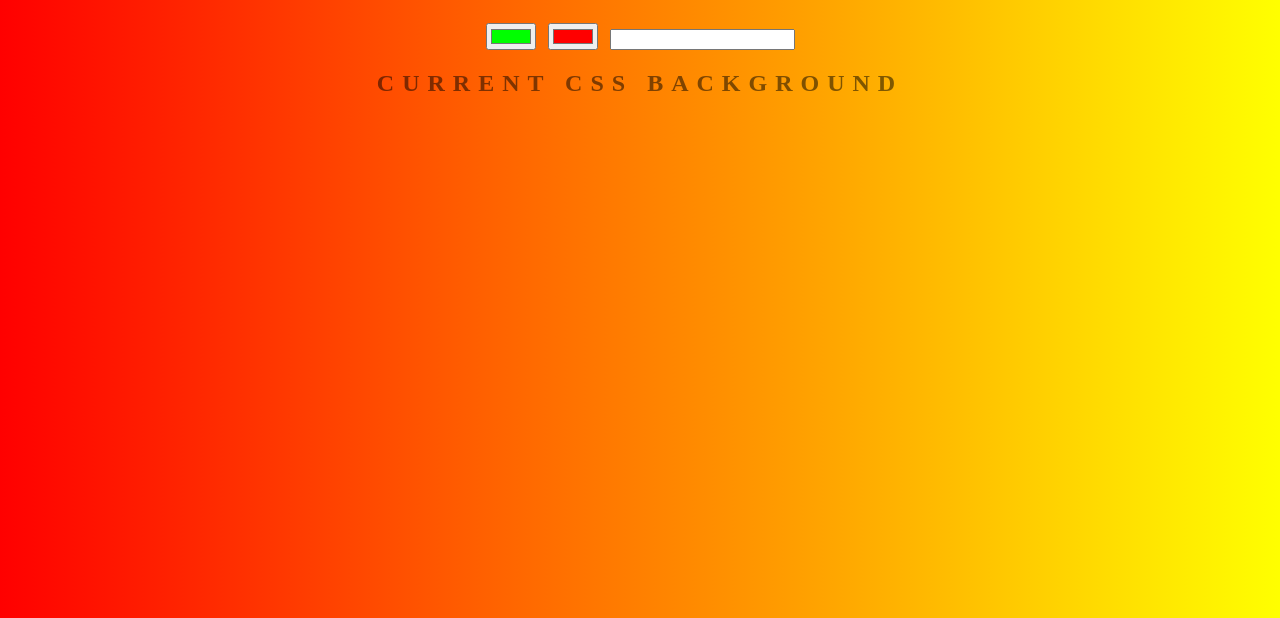
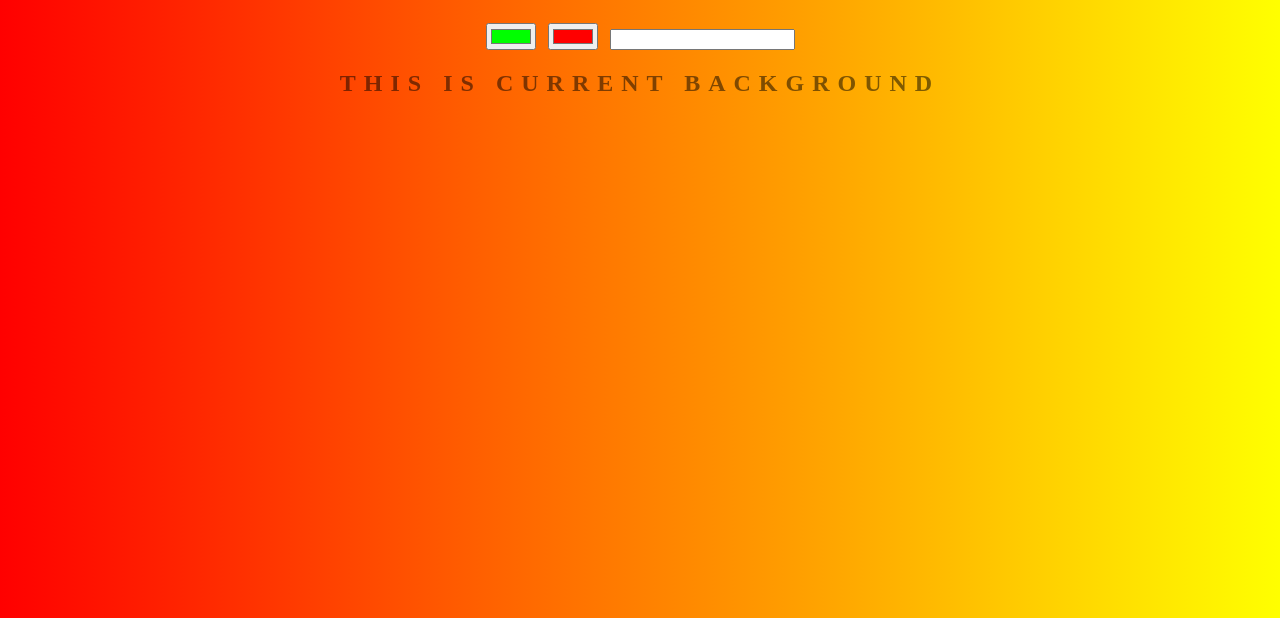
Before and after one commit to Nazmul-dot/bg, a plain HTML site: page index.html in a window 1280 px wide. Shown: the part 182-800 px from the top of the page. Drawn offline with Linux system fonts and the light colour scheme.

Commit message:
changetext

```diff
--- a/index.html
+++ b/index.html
@@ -11,7 +11,7 @@
     <input id="color1" type="color" name="colo1" value="#00ff00">
     <input id="color2" type="color" name="colo2" value="#ff0000">
     <input type="text">
-    <h2>current css background</h2>
+    <h2>this is current background</h2>
     <script src="bg.js"></script>
 </body>
 </html>
```
